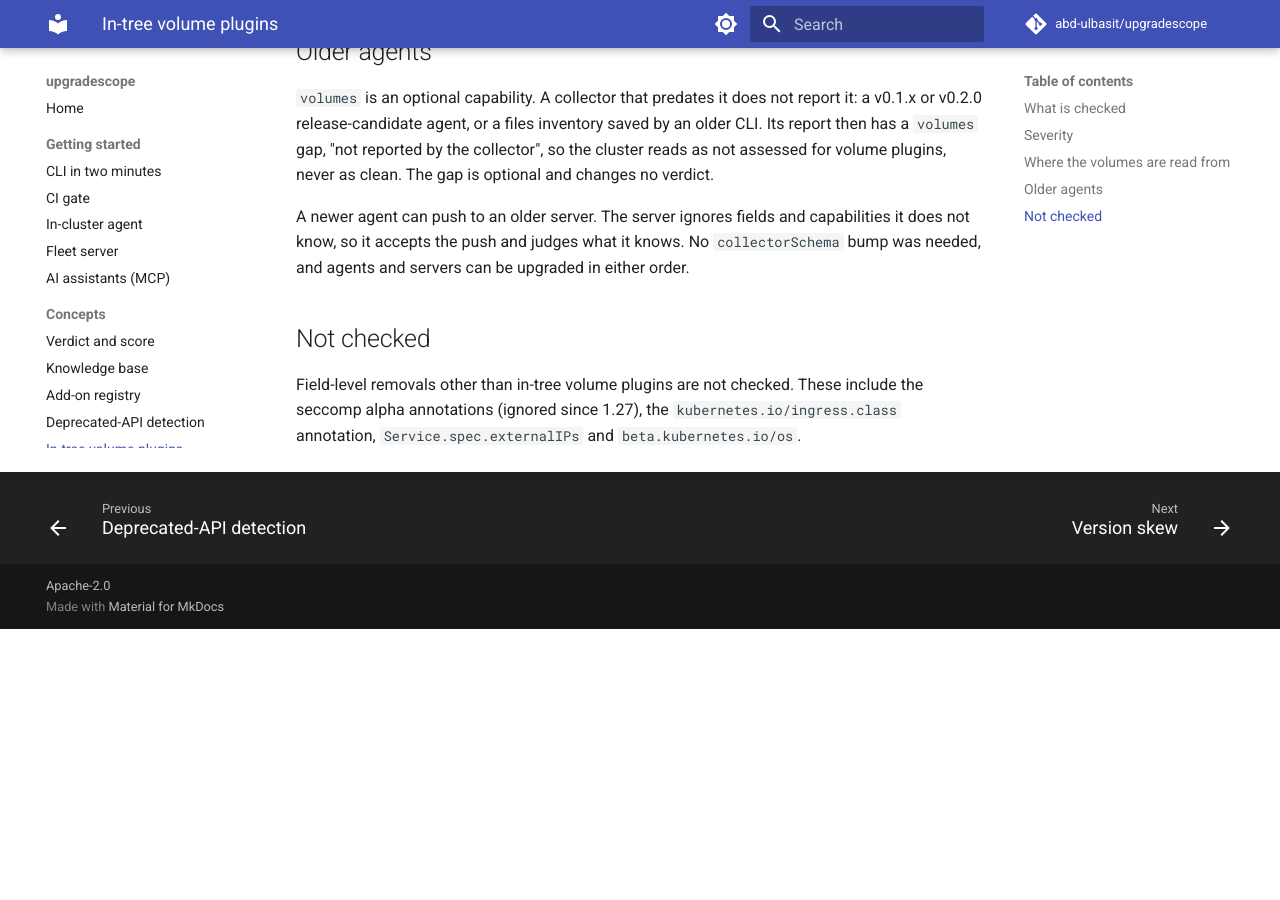
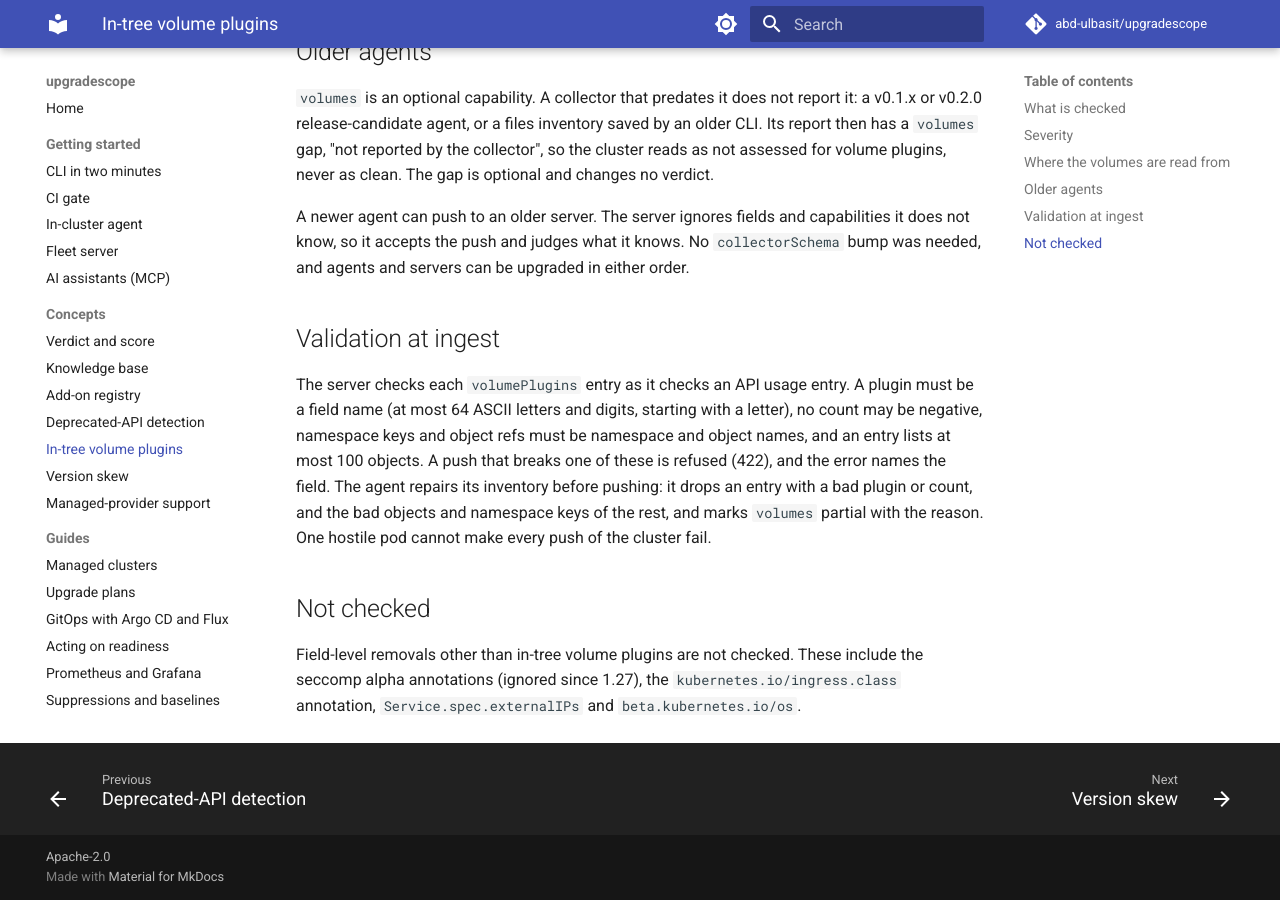
Before and after one commit to abd-ulbasit/upgradescope, an MkDocs documentation site: the page built from docs/concepts/volume-plugins.md, in a window 1280 px wide and 900 px high, scrolled down 2656 px. Built offline with MkDocs 1.6.1 and Material for MkDocs 9.7.7, drawn with Linux system fonts in a browser that asks for light colours; comment, search, counter and statistics services are not loaded; before the commit the page ends 3285 px from its top, so only the background shows below that.

Commit message:
docs: document volume plugin validation at ingest and its claim
The openapi description names objects and objectsOmitted and the rules a
push must meet; volume-plugins.md gains a validation section; claim
API-XSP74 points at the tests.

Refs #351

Co-Authored-By: Claude Fable 5 <noreply@anthropic.com>

```diff
--- a/docs/concepts/volume-plugins.md
+++ b/docs/concepts/volume-plugins.md
@@ -107,6 +107,18 @@ capabilities it does not know, so it accepts the push and judges what it
 knows. No `collectorSchema` bump was needed, and agents and servers can
 be upgraded in either order.
 
+## Validation at ingest
+
+The server checks each `volumePlugins` entry as it checks an API usage
+entry. A plugin must be a field name (at most 64 ASCII letters and
+digits, starting with a letter), no count may be negative, namespace keys
+and object refs must be namespace and object names, and an entry lists at
+most 100 objects. A push that breaks one of these is refused (422), and
+the error names the field. The agent repairs its inventory before pushing:
+it drops an entry with a bad plugin or count, and the bad objects and
+namespace keys of the rest, and marks `volumes` partial with the reason.
+One hostile pod cannot make every push of the cluster fail.
+
 ## Not checked
 
 Field-level removals other than in-tree volume plugins are not checked.
```
Also changed, not shown: docs/claims.md (+1 -0 lines), docs/reference/api.md (+1 -1 lines), 1 other file.
